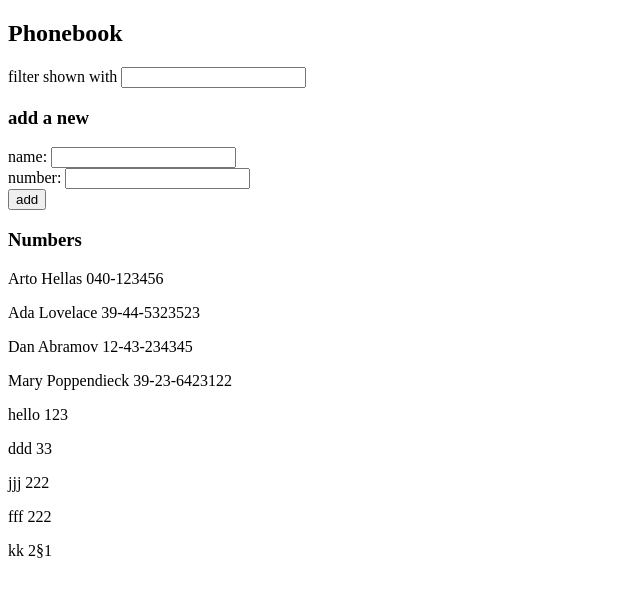
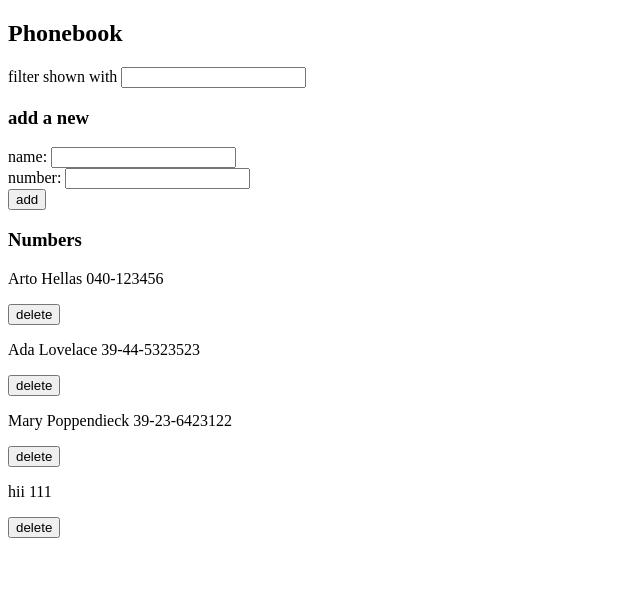
Before and after one commit to kxelina/fullstack, a React (Vite) app in the folder osa2/puhelinluettelo/: page / in a window 1280 px wide. Shown: the top 596 px of the page, without its empty margins (0-640 px from the left). Built offline with nearby package versions, Linux system fonts and the light colour scheme; data requests are answered from the project's data file.

Commit message:
osa2:2.15

```diff
--- a/osa2/puhelinluettelo/db.json
+++ b/osa2/puhelinluettelo/db.json
@@ -11,39 +11,14 @@
       "id": "2"
     },
     {
-      "name": "Dan Abramov",
-      "number": "12-43-234345",
-      "id": "3"
-    },
-    {
       "name": "Mary Poppendieck",
       "number": "39-23-6423122",
       "id": "4"
     },
     {
-      "id": 5,
-      "name": "hello",
-      "number": "123"
-    },
-    {
-      "id": 6,
-      "name": "ddd",
-      "number": "33"
-    },
-    {
-      "id": 7,
-      "name": "jjj",
-      "number": "222"
-    },
-    {
-      "id": 8,
-      "name": "fff",
-      "number": "222"
-    },
-    {
-      "id": 9,
-      "name": "kk",
-      "number": "2§1"
+      "id": "5",
+      "name": "hii",
+      "number": "111"
     }
   ]
 }
--- a/osa2/puhelinluettelo/src/App.jsx
+++ b/osa2/puhelinluettelo/src/App.jsx
@@ -1,6 +1,5 @@
 import { useState, useEffect } from 'react'
 import personService from './services/persons'
-
 
   const Person = (props) => {
     console.log(props.person)
@@ -28,12 +27,13 @@
   }
 
   const Persons = (props) => {
-    const {personsToShow} = props
+    const {personsToShow, handleDelete} = props
     return (
       <div>
       {personsToShow.map((person) =>
         <div key={person.id}>
           <Person person={person}/>
+          <button onClick={() => handleDelete(person.id)}>delete</button>
         </div>
       )}
       </div>
@@ -62,12 +62,27 @@
     const personObject = {
       name: newName,
       number: newNumber,
-      id: persons.length + 1
+      id: (persons.length + 1).toString()
     }
 
-    if (persons.some((person => person.name === newName)))
-    {window.alert(`${newName} is already added to phonebook`)}
-    else {
+    const duplicate = persons.find(person => person.name === newName)
+    if (duplicate) {
+     if (window.confirm(
+        `${newName} is already added to phonebook, replace the old number with a new one?`))
+
+      {const updatedPerson = { ...duplicate, number: newNumber }
+      personService
+      .update(updatedPerson.id, updatedPerson)
+      .then(() => {updatedPerson
+        console.log(updatedPerson)
+        setPersons(persons.map(person => person.id === updatedPerson.id? updatedPerson: person))
+        setNewName('')
+        setNewNumber('')
+      })
+      .catch(error => {
+        console.error(error)
+      })}
+    } else {
     personService
     .create(personObject)
     .then(returnedPersons => {
@@ -94,10 +109,25 @@
     setSearch(event.target.value)
   }
 
+  const handleDelete = (id) => {
+    const personToDelete = persons.find(person => person.id === id)
+
+    const confirmDelete = window.confirm(`Delete ${personToDelete.name}?`)
+    if (confirmDelete) {
+      personService
+        .deleteperson(id)
+        .then(() => {
+          setPersons(persons.filter(person => person.id !== id))
+        })
+        .catch(error => {
+          console.error(error)
+        })
+    }
+  }
+
   const personsToShow = search
   ? persons.filter(person => person.name.includes(search))
   : persons
-
 
   return (
     <div>
@@ -107,7 +137,7 @@
       < PersonForm addNewPerson={addNewPerson} newName={newName}
       handleName={handleName} newNumber={newNumber} handleNumber={handleNumber}/>
       <h3>Numbers</h3>
-        < Persons personsToShow={personsToShow}/>
+        < Persons personsToShow={personsToShow} handleDelete={handleDelete}/>
     </div>
   )
 
--- a/osa2/puhelinluettelo/src/services/persons.js
+++ b/osa2/puhelinluettelo/src/services/persons.js
@@ -11,7 +11,14 @@
     return request.then(response => response.data)
 }
 
-export default {
-  getAll: getAll,
-  create: create
+const deleteperson = (id) => {
+    const request = axios.delete(`${baseUrl}/${id}`)
+    return request.then(response => response.data)
 }
+
+const update = (id, newObject) => {
+    const request = axios.put(`${baseUrl}/${id}`, newObject)
+    return request.then(response => response.data)
+}
+
+export default { getAll, create, deleteperson, update}
```
